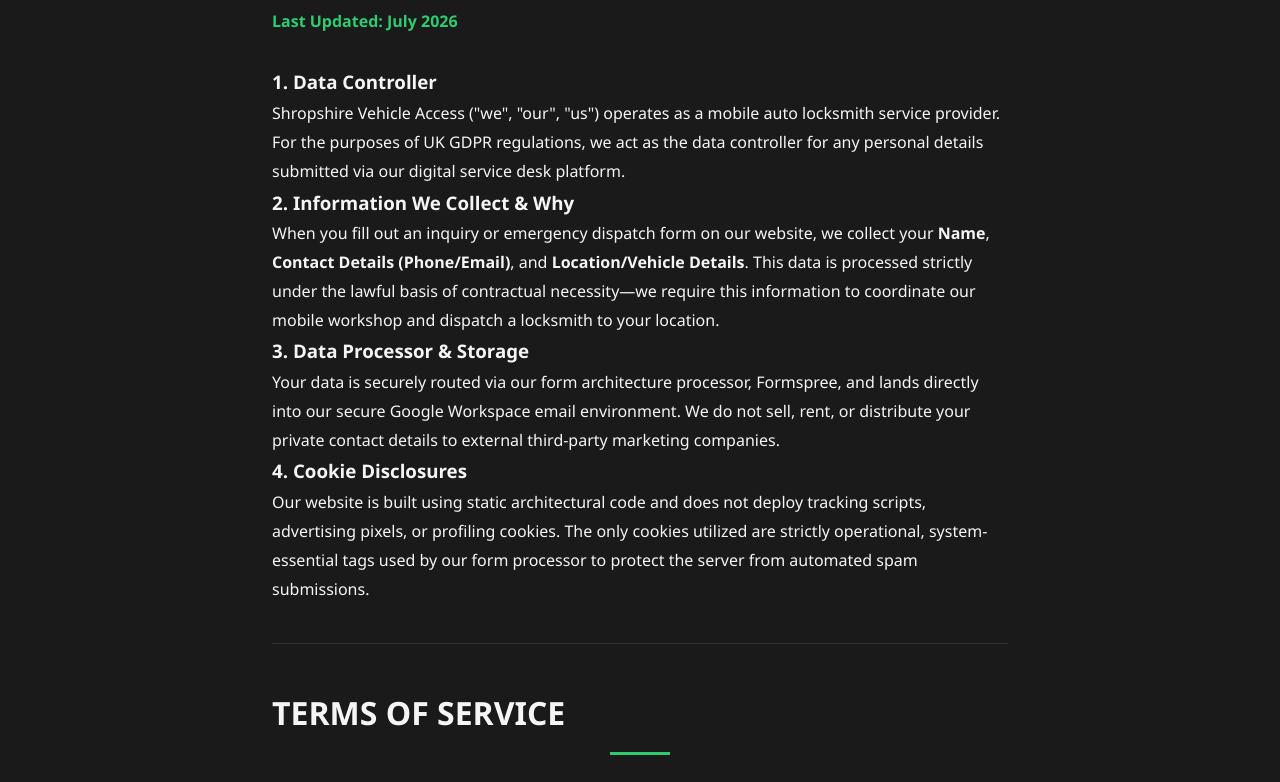
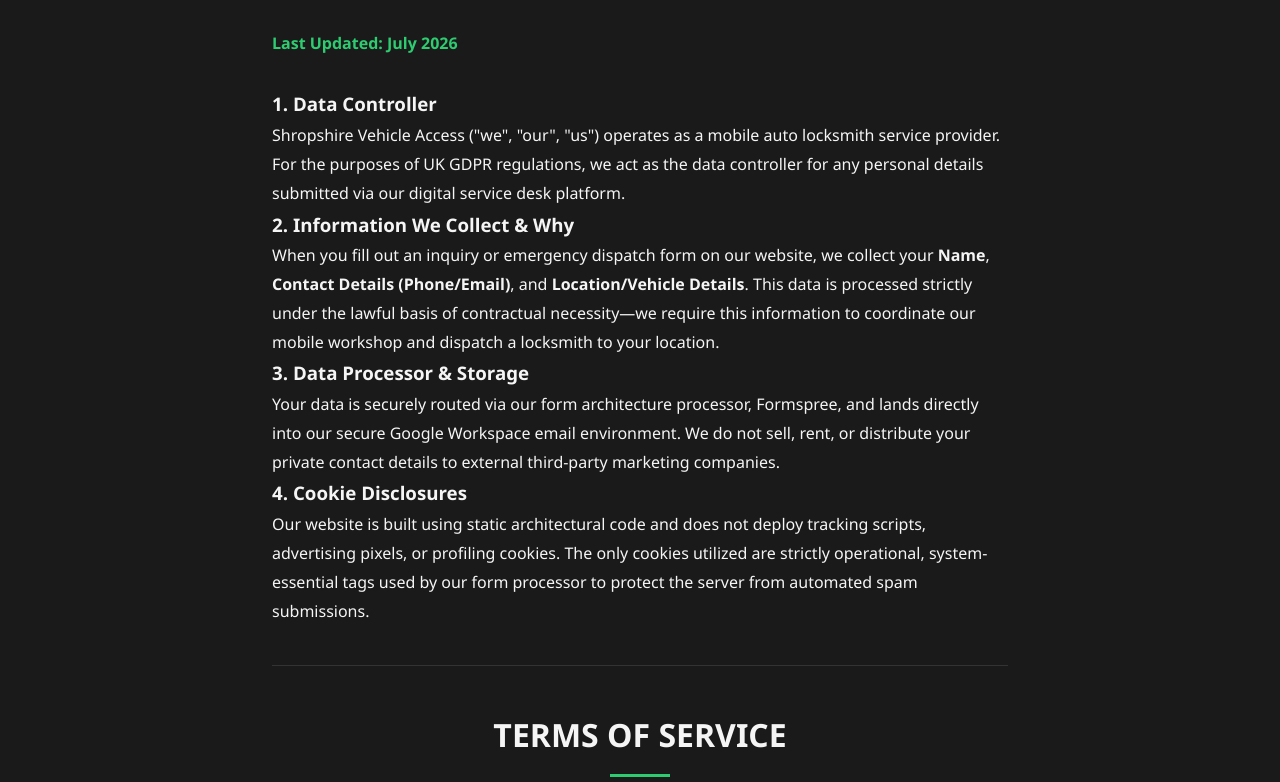
Before and after one commit to jonesy1855/svalocksmiths, a plain HTML site: page legal.html in a window 1280 px wide. Shown: the part 301-1083 px from the top of the page. Drawn offline with Linux system fonts and the light colour scheme.

Commit message:
Finalize header harmony, center subpage headings, and add services navigation anchor

```diff
--- a/assets/css/styles.css
+++ b/assets/css/styles.css
@@ -1644,3 +1644,24 @@
 .stacked-cards-container .card:last-child {
     margin-bottom: 0 !important; /* Prevents extra space at the very bottom of the section */
 }
+/* ==========================================================================
+   SUBPAGE HEADING HARMONY & CENTERING
+   ========================================================================== */
+.services-page h1,
+.services-page h2,
+main h1,
+main h2 {
+    text-align: center !important;
+    margin-bottom: 2rem !important;
+    text-transform: uppercase;
+    position: relative;
+    width: 100%;
+}
+
+/* Ensure any decorative green bottom lines look centered beneath the header */
+.services-page h1::after,
+.services-page h2::after,
+main h1::after,
+main h2::after {
+    margin: 10px auto 0 auto !important;
+}
```
Also changed, not shown: index.html (+4 -1 lines), services/all-keys-lost.html (+3 -2 lines).
